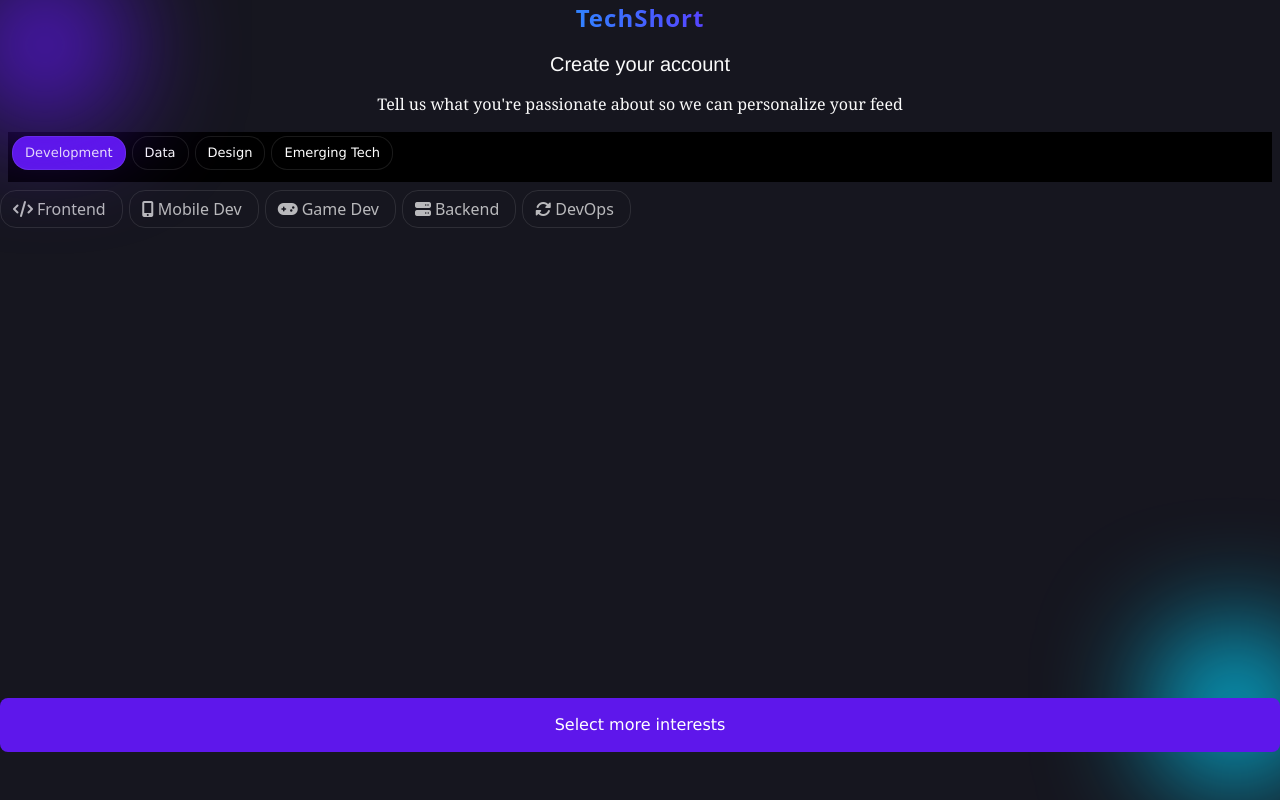
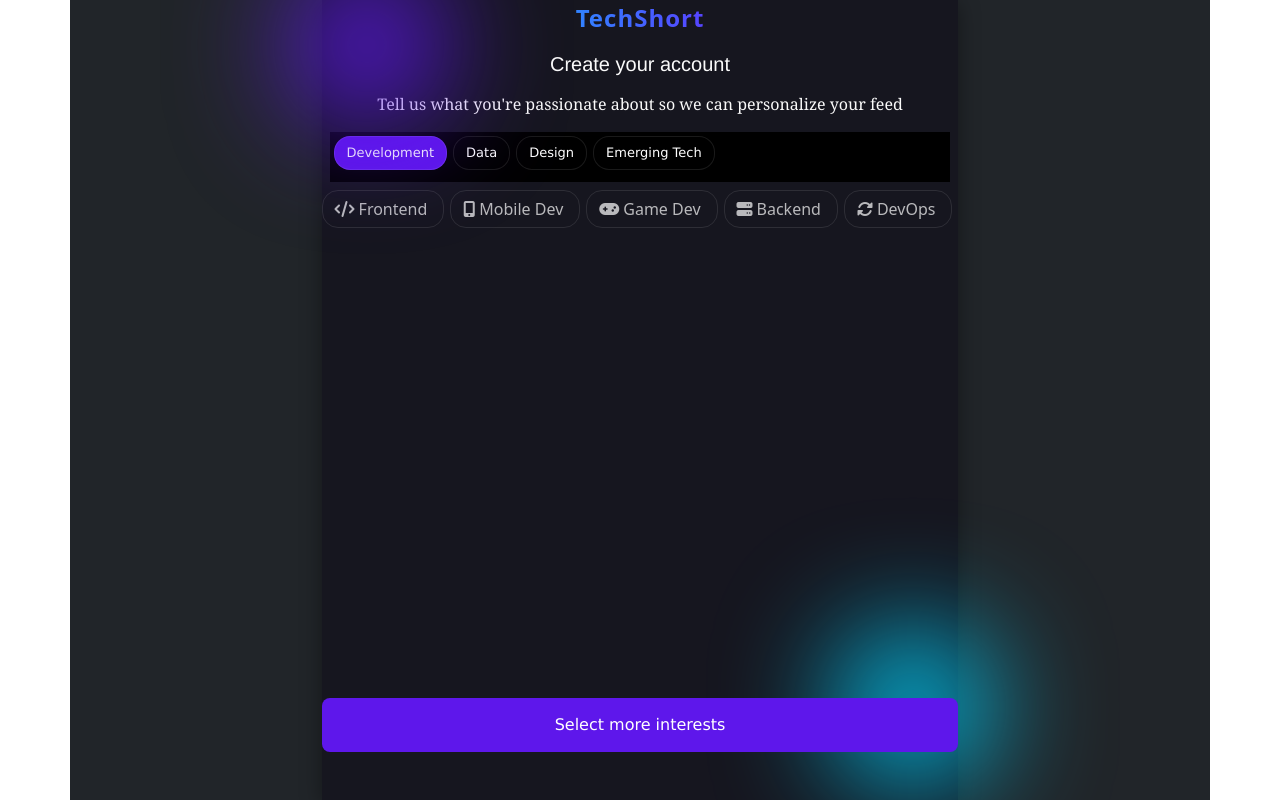
Before and after one commit to mohdshahrukh007/techShortFeed, an Angular app in the folder frontend/: page / in a window 1280 px wide. Built offline with nearby package versions, Linux system fonts and the light colour scheme.

Commit message:
Refactor app component layout for improved structure and styling

```diff
--- a/frontend/src/app/app.component.html
+++ b/frontend/src/app/app.component.html
@@ -1,3 +1,6 @@
-<div>
-      <router-outlet></router-outlet>
+
+<div class="container bg-dark">
+  <div class="row justify-content-md-center">
+    <div class="col-auto"><router-outlet></router-outlet></div>
+  </div>
 </div>
```
